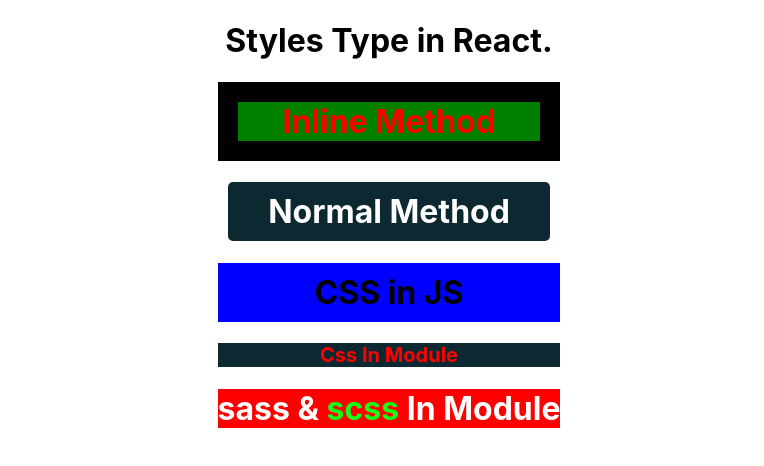
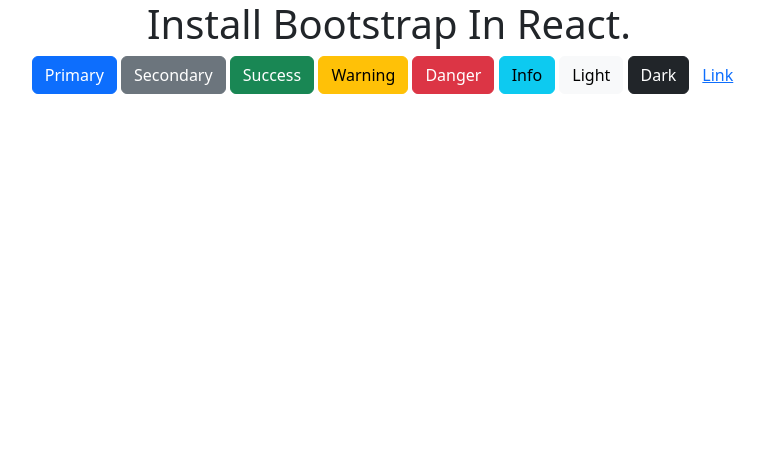
Before and after one commit to AKSHAY0128W/React, a React (Create React App) app: page / in a window 1280 px wide. Shown: the top 466 px of the page, without its empty margins (251-1015 px from the left). Built offline with nearby package versions, Linux system fonts and the light colour scheme.

Commit message:
Learn React boostrap

```diff
--- a/package.json
+++ b/package.json
@@ -6,7 +6,9 @@
     "@testing-library/jest-dom": "^5.17.0",
     "@testing-library/react": "^13.4.0",
     "@testing-library/user-event": "^13.5.0",
+    "bootstrap": "^5.3.3",
     "react": "^18.3.1",
+    "react-bootstrap": "^2.10.2",
     "react-dom": "^18.3.1",
     "react-scripts": "5.0.1",
     "react-validation": "^3.0.7",
--- a/src/App.js
+++ b/src/App.js
@@ -1,49 +1,22 @@
 import React from 'react';
 import './App.css';
-
-// Example 2
-import './styles.css'
-
-// Example 4
-import Style from './style.module.css'
-
-// Example 5
-
-import "./style.scss"
+// boostrap
+import Button from 'react-bootstrap/Button';
 
 function App() {
-
-
-  // Example 3
-
-  const headline = {
-    backgroundColor: "blue",
-    color: "$333",
-    padding: "10px"
-  }
-
   return (
     <>
       <div className="App">
-        <h1>Styles Type in React.</h1>
-
-        {/* Example 1 Inline Css */}
-
-        <h1 style={{ color: "red", backgroundColor: "green", border: "20px solid black" }}>Inline Method</h1>
-
-        {/* Example 2 Normal Css */}
-        <h1 className='primary'>Normal Method</h1>
-
-        {/* Example 3 CSS in JS */}
-        <h1 style={headline}>CSS in JS</h1>
-
-        {/* Example 4 CSS in Module */}
-        <h1 className={Style.title}>Css In Module</h1>
-
-        {/* Example 5 CSS in Sass */}
-        <h1 className="primary-sass">sass & <span>scss</span> In Module</h1>
-
-
+        <h1>Install Bootstrap In React.</h1>
+        <Button variant="primary">Primary</Button>{' '}
+        <Button variant="secondary">Secondary</Button>{' '}
+        <Button variant="success">Success</Button>{' '}
+        <Button variant="warning">Warning</Button>{' '}
+        <Button variant="danger">Danger</Button>{' '}
+        <Button variant="info">Info</Button>{' '}
+        <Button variant="light">Light</Button>{' '}
+        <Button variant="dark">Dark</Button>
+        <Button variant="link">Link</Button>
       </div>
     </>
   );
--- a/src/index.js
+++ b/src/index.js
@@ -3,6 +3,8 @@
 import './index.css';
 import App from './App';
 import reportWebVitals from './reportWebVitals';
+import 'bootstrap/dist/css/bootstrap.min.css';
+
 const root = ReactDOM.createRoot(document.getElementById('root'));
 root.render(
   <App />
--- a/src/style.module.css
+++ /dev/null
@@ -1,5 +0,0 @@
-.title {
-   color: red;
-   font-size: 20px;
-   background-color: #0c2830;
-}
--- a/src/style.scss
+++ /dev/null
@@ -1,8 +0,0 @@
-.primary-sass{
-   color: white;
-   background-color: red;
-
-   span{
-      color: rgb(18, 255, 22);
-   }
-}
--- a/src/styles.css
+++ /dev/null
@@ -1,9 +0,0 @@
-.primary {
-   background-color: #0c2830;
-   color: #fff;
-   padding: 10px 20px;
-   border: none;
-   border-radius: 5px;
-   cursor: pointer;
-   margin: 0 10px;
-}
```
Also changed, not shown: 1 other file (tests, documents, lock files or other folders).
